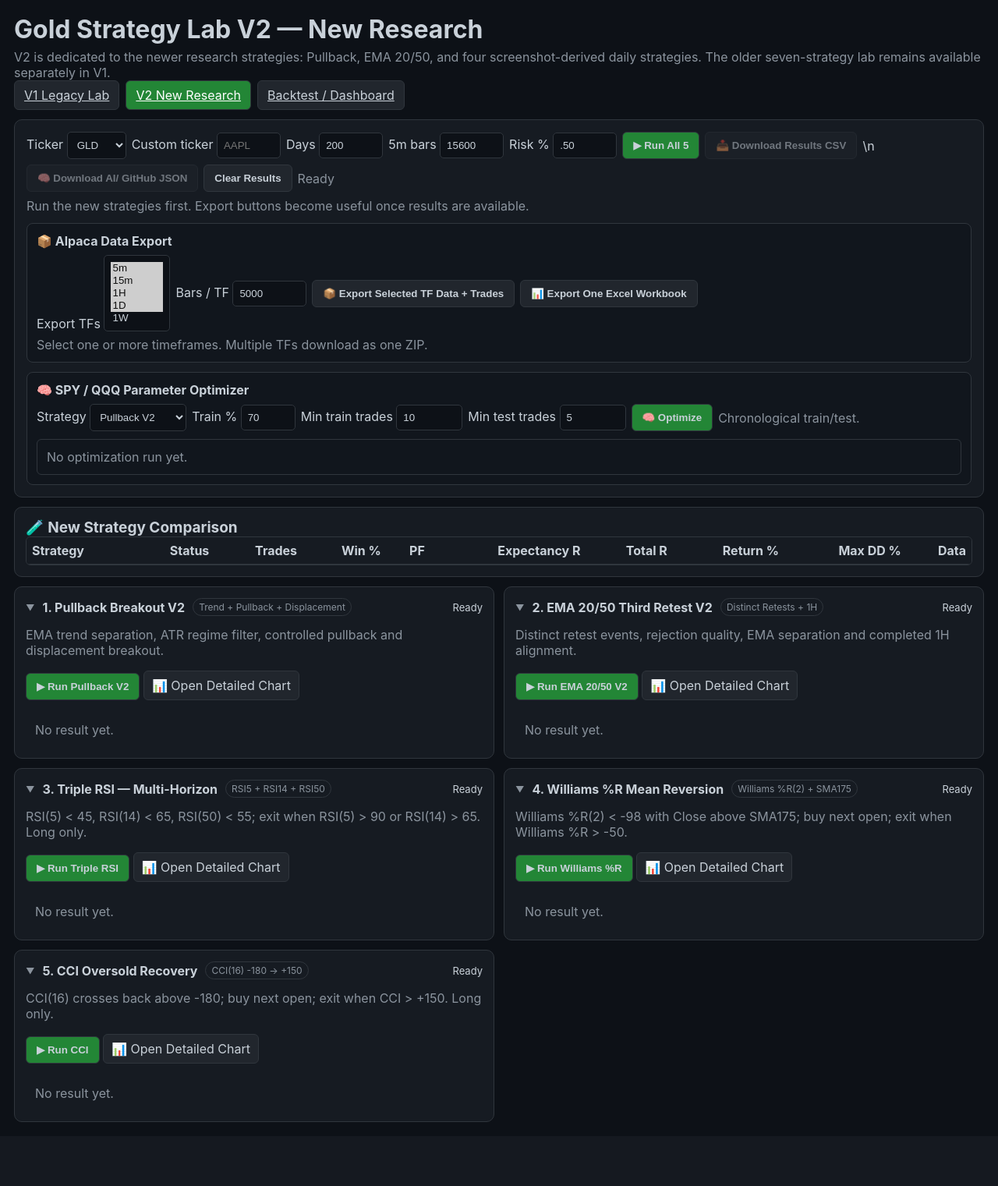
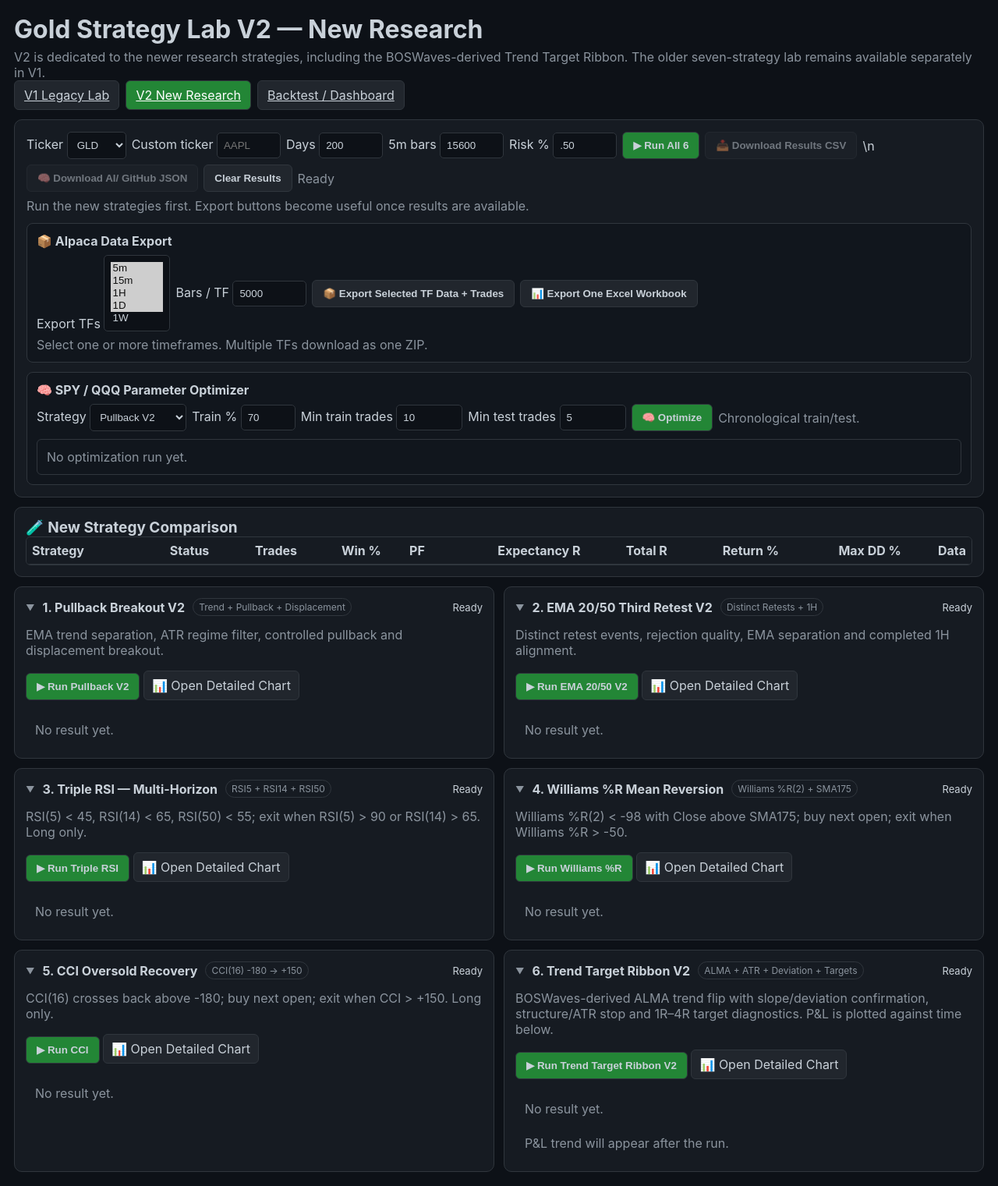
Before and after one commit to ambrose2107/TV_GPT_ALP_V2, a Flask app: page /xauusd-strategy-lab in a window 1280 px wide. Shown: the whole page at 78% size. Before the commit the page ends 1439 px from the top, so only its background shows below. Run offline with Flask 3, Linux system fonts and the light colour scheme; the visitor is signed in with stand-in values (Sample User, id 1); lists and menus that the app fills with data are empty.

Commit message:
Add Trend Ribbon strategy and PnL time chart

```diff
--- a/dashboard/templates/xauusd_strategy_lab.html
+++ b/dashboard/templates/xauusd_strategy_lab.html
@@ -26,7 +26,7 @@ table{width:100%;border-collapse:collapse}th,td{padding:7px;border-bottom:1px so
 </head>
 <body>
 <h1>Gold Strategy Lab V2 — New Research</h1>
-<div class="muted">V2 is dedicated to the newer research strategies: Pullback, EMA 20/50, and four screenshot-derived daily strategies. The older seven-strategy lab remains available separately in V1.</div>
+<div class="muted">V2 is dedicated to the newer research strategies, including the BOSWaves-derived Trend Target Ribbon. The older seven-strategy lab remains available separately in V1.</div>
 <div style="display:flex;gap:8px;flex-wrap:wrap;margin:0 0 12px">
   <a href="/xauusd-strategy-lab-v1" style="padding:8px 12px;border:1px solid var(--line);border-radius:6px;background:#21262d;color:var(--text)">V1 Legacy Lab</a>
   <a href="/xauusd-strategy-lab-v2" style="padding:8px 12px;border:1px solid var(--line);border-radius:6px;background:#238636;color:#fff">V2 New Research</a>
@@ -40,7 +40,7 @@ table{width:100%;border-collapse:collapse}th,td{padding:7px;border-bottom:1px so
     <label>Days <input id="days" type="number" min="1" max="770" value="200"></label>
     <label>5m bars <input id="bars" type="number" min="100" max="60000" value="15600"></label>
     <label>Risk % <input id="risk" type="number" min=".01" step=".05" value=".50"></label>
-    <button id="runAll" class="primary">▶ Run All 5</button>
+    <button id="runAll" class="primary">▶ Run All 6</button>
     <button id="downloadCsv" disabled>📥 Download Results CSV</button>\n    <button id="downloadJson" disabled>🧠 Download AI/ GitHub JSON</button>
     <button id="clear">Clear Results</button>
     <span id="globalStatus" class="muted">Ready</span>
@@ -100,6 +100,12 @@ table{width:100%;border-collapse:collapse}th,td{padding:7px;border-bottom:1px so
 <div class="body"><div class="muted">CCI(16) crosses back above -180; buy next open; exit when CCI &gt; +150. Long only.</div>
 <p><button class="primary" onclick="runOne('cci')">▶ Run CCI</button> <a class="detail-link" href="/xauusd-research-v2/cci">📊 Open Detailed Chart</a></p>
 <div id="metrics-cci" class="empty">No result yet.</div><div id="trades-cci"></div></div></details>
+<details class="card" open><summary><span>6. Trend Target Ribbon V2</span><span class="badge">ALMA + ATR + Deviation + Targets</span><span class="status" id="status-trend_ribbon">Ready</span></summary>
+<div class="body"><div class="muted">BOSWaves-derived ALMA trend flip with slope/deviation confirmation, structure/ATR stop and 1R–4R target diagnostics. P&L is plotted against time below.</div>
+<p><button class="primary" onclick="runOne('trend_ribbon')">▶ Run Trend Target Ribbon V2</button> <a class="detail-link" href="/xauusd-research-v2/trend_ribbon">📊 Open Detailed Chart</a></p>
+<div id="metrics-trend_ribbon" class="empty">No result yet.</div>
+<div id="pnl-trend_ribbon" class="empty">P&amp;L trend will appear after the run.</div>
+<div id="trades-trend_ribbon"></div></div></details>
 </div>
 
 <script>
@@ -110,7 +116,8 @@ const defs={
  ema:{name:'EMA 20/50 Third Retest V2',url:'/api/xauusd-research-v2/ema'},
  triple:{name:'Triple RSI — Multi-Horizon',url:'/api/xauusd-research-v2/triple'},
  williams:{name:'Williams %R Mean Reversion',url:'/api/xauusd-research-v2/williams'},
- cci:{name:'CCI Oversold Recovery',url:'/api/xauusd-research-v2/cci'}
+ cci:{name:'CCI Oversold Recovery',url:'/api/xauusd-research-v2/cci'},
+ trend_ribbon:{name:'Trend Target Ribbon V2',url:'/api/xauusd-research-v2/trend_ribbon'}
 };
 function esc(v){return String(v==null?'':v).replace(/[&<>"']/g,c=>({'&':'&amp;','<':'&lt;','>':'&gt;','"':'&quot;',"'":'&#39;'}[c]));}
 function num(v){return typeof v==='number'&&isFinite(v)?v.toFixed(2):'—';}
@@ -125,6 +132,16 @@ function payload(k){
  return {symbol:selectedSymbol(),n_bars:bars(),config:{risk_pct:risk}};
 }
 function setStatus(k,s,cls='muted'){$('status-'+k).className='status '+cls;$('status-'+k).textContent=s;}
+function renderPnl(k,d){
+ const box=$('pnl-'+k);const pts=d.pnl_curve||[];
+ if(!pts.length){box.innerHTML='<div class="muted">No P&L curve returned.</div>';return;}
+ const w=900,h=210,pad=28,vals=pts.map(p=>Number(p.pnl)||0),min=Math.min(0,...vals),max=Math.max(0,...vals),range=(max-min)||1;
+ const xy=(v,i)=>({x:pad+(w-2*pad)*(i/Math.max(1,pts.length-1)),y:h-pad-(h-2*pad)*((v-min)/range)});
+ const poly=vals.map((v,i)=>{const q=xy(v,i);return q.x.toFixed(1)+','+q.y.toFixed(1)}).join(' ');
+ const zero=xy(0,0).y;
+ const first=pts[0],last=pts[pts.length-1];
+ box.innerHTML='<div style="font-weight:bold;margin-bottom:6px">📈 P&L vs Time</div><div style="overflow:auto"><svg viewBox="0 0 '+w+' '+h+'" width="100%" height="210" role="img" aria-label="P&L trend over time"><line x1="'+pad+'" y1="'+zero+'" x2="'+(w-pad)+'" y2="'+zero+'" stroke="var(--line)" stroke-dasharray="4 4"/><polyline points="'+poly+'" fill="none" stroke="var(--good)" stroke-width="2"/><text x="'+pad+'" y="16" fill="var(--muted)" font-size="11">Start</text><text x="'+(w-pad)+'" y="16" text-anchor="end" fill="var(--muted)" font-size="11">End: '+esc(num(last.pnl))+' / '+esc(num(last.return_pct))+'%</text></svg></div><div class="muted">From '+esc(first.timestamp)+' to '+esc(last.timestamp)+' | P&amp;L '+esc(num(last.pnl))+' | Return '+esc(num(last.return_pct))+'%</div></div>';
+}
 function renderMetrics(k,d){
  const m=d.metrics||{};
  const keys=['num_trades','win_rate','profit_factor','expectancy_R','total_R','total_return_pct','max_drawdown_pct','final_equity'];
@@ -147,14 +164,14 @@ async function runOne(k){
   const r=await fetch(defs[k].url,{method:'POST',credentials:'same-origin',cache:'no-store',headers:{'Content-Type':'application/json'},body:JSON.stringify(payload(k))});
   const raw=await r.text();let d;try{d=JSON.parse(raw)}catch(_){d={error:raw||'Empty response'};}
   if(!r.ok)throw new Error(d.error||('HTTP '+r.status));
-  renderMetrics(k,d);updateComparison(k,'Done',d);lastResults[k]=d;setStatus(k,'Done','ok');$('downloadCsv').disabled=false;$('downloadJson').disabled=false;return d;
+  renderMetrics(k,d);renderPnl(k,d);updateComparison(k,'Done',d);lastResults[k]=d;setStatus(k,'Done','ok');$('downloadCsv').disabled=false;$('downloadJson').disabled=false;return d;
  }catch(e){
   $('metrics-'+k).innerHTML='<div class="bad">Error: '+esc(e.message)+'</div>';updateComparison(k,'Failed',{error:e.message});setStatus(k,'Failed','bad');lastResults[k]={error:e.message};$('downloadCsv').disabled=false;return null;
  }
 }
 async function runAll(){
- $('runAll').disabled=true;$('globalStatus').textContent='Running all 3 new strategies…';
- for(const k of ['pullback','ema','triple','williams','cci']) await runOne(k);
+ $('runAll').disabled=true;$('globalStatus').textContent='Running all 6 new strategies…';
+ for(const k of ['pullback','ema','triple','williams','cci','trend_ribbon']) await runOne(k);
  $('runAll').disabled=false;$('globalStatus').innerHTML='<span class="ok">All 5 new strategy runs finished.</span>';
 }
 function csvCell(v){if(v==null)return '';let s=typeof v==='object'?JSON.stringify(v):String(v);return '"'+s.replace(/"/g,'""')+'"';}
@@ -235,7 +252,7 @@ async function exportMarketDataWithTrades(){
 $('runAll').onclick=runAll;$('runOptimizer').onclick=runOptimizer;$('downloadCsv').onclick=downloadResultsCsv;$('downloadJson').onclick=downloadResultsJson;$('exportExcel').onclick=exportExcel;$('exportMarketTrades').onclick=exportMarketDataWithTrades;
 $('clear').onclick=()=>{
  lastResults={};document.querySelectorAll('#comparison tr[data-k]').forEach(x=>x.remove());
- for(const k of Object.keys(defs)){setStatus(k,'Ready');$('metrics-'+k).innerHTML='<div class="empty">No result yet.</div>';$('trades-'+k).innerHTML='';}
+ for(const k of Object.keys(defs)){setStatus(k,'Ready');$('metrics-'+k).innerHTML='<div class="empty">No result yet.</div>';if($('pnl-'+k))$('pnl-'+k).innerHTML='<div class="empty">P&amp;L trend will appear after the run.</div>';$('trades-'+k).innerHTML='';}
  $('downloadCsv').disabled=true;$('downloadJson').disabled=true;$('globalStatus').textContent='Ready';$('exportStatus').textContent='Exports selected ticker market data plus V2 trades.';
 };
 </script>
```
